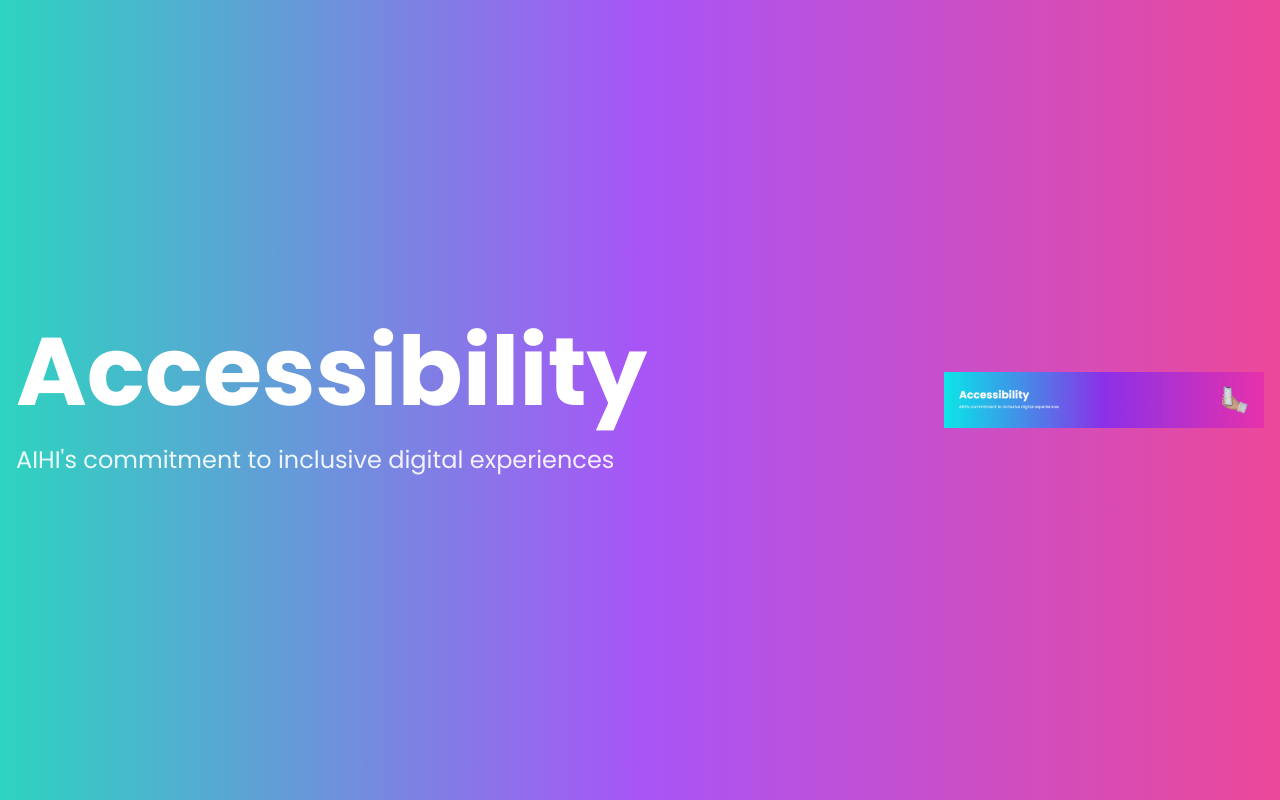
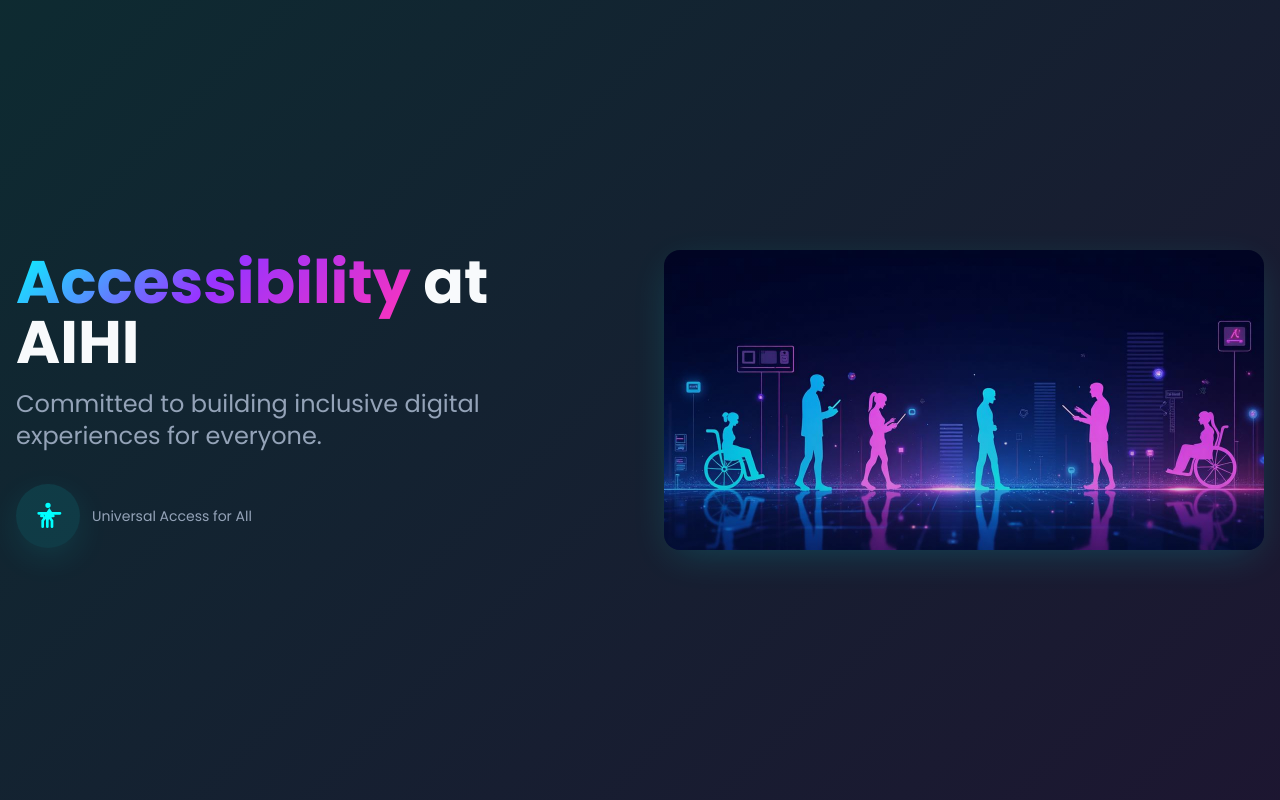
Before and after one commit to TechLeadsUser/aihi-inclusive-reach, a React (Vite) app: page / in a window 1280 px wide. Shown: the top 800 px of the page. Built offline with nearby package versions, Linux system fonts and the light colour scheme.

Commit message:
Reverted to commit 96bddc82eac14c98df83f4da753ba8747af2e63e

```diff
--- a/src/components/AccessibilityHero.tsx
+++ b/src/components/AccessibilityHero.tsx
@@ -1,31 +1,54 @@
+import heroImage from "@/assets/accessibility-hero.jpg";
+
 const AccessibilityHero = () => {
   return (
     <section className="relative min-h-screen flex items-center justify-center overflow-hidden">
-      {/* Background gradient - teal to purple to magenta */}
-      <div className="absolute inset-0 bg-gradient-to-r from-teal-400 via-purple-500 to-pink-500" />
+      {/* Background gradient */}
+      <div className="absolute inset-0 hero-gradient" />
 
       {/* Content */}
       <div className="relative z-10 container mx-auto px-4">
         <div className="grid lg:grid-cols-2 gap-12 items-center">
           {/* Left side - Text content */}
           <div className="space-y-8">
-            <div className="space-y-6">
-              <h1 className="text-6xl lg:text-8xl font-bold font-heading leading-tight text-white">
-                Accessibility
+            <div className="space-y-4">
+              <h1 className="text-5xl lg:text-6xl font-bold font-heading leading-tight">
+                <span className="brand-gradient">Accessibility</span>{' '}
+                <span className="text-foreground">at AIHI</span>
               </h1>
-              <p className="text-xl lg:text-2xl text-white/90 leading-relaxed">
-                AIHI's commitment to inclusive digital experiences
+              <p className="text-xl lg:text-2xl text-muted-foreground leading-relaxed">
+                Committed to building inclusive digital experiences for everyone.
               </p>
+            </div>
+
+            {/* Accessibility symbol */}
+            <div className="flex items-center space-x-3">
+              <div className="w-16 h-16 rounded-full bg-primary/10 flex items-center justify-center shadow-brand">
+                <svg
+                  className="w-8 h-8 text-primary"
+                  fill="currentColor"
+                  viewBox="0 0 24 24"
+                  aria-label="Universal Access Symbol"
+                >
+                  <path d="M12 2a2 2 0 1 0 0 4 2 2 0 0 0 0-4zM21 9h-6l-2-3-2 3H5a1 1 0 1 0 0 2h4.261l.575 1.722L8.728 11H7a1 1 0 1 0 0 2h1.388l-.312.935L7 15.133v4.867a1 1 0 1 0 2 0v-4.133l1.076-1.615L10.5 15v5a1 1 0 1 0 2 0v-5l.424-.748L14 15.867v4.133a1 1 0 1 0 2 0v-4.867l-1.076-1.198-.312-.935H16a1 1 0 1 0 0-2h-1.728l-1.108-1.722L13.739 11H21a1 1 0 1 0 0-2z"/>
+                </svg>
+              </div>
+              <div className="text-sm text-muted-foreground">
+                Universal Access for All
+              </div>
             </div>
           </div>
 
-          {/* Right side - Phone illustration */}
-          <div className="relative flex justify-center lg:justify-end">
-            <img
-              src="/lovable-uploads/7decd6eb-0925-443b-b55b-84aca5654aa6.png"
-              alt="3D mobile phone illustration representing accessible technology"
-              className="w-64 h-auto lg:w-80"
-            />
+          {/* Right side - Hero image */}
+          <div className="relative">
+            <div className="relative rounded-2xl overflow-hidden shadow-brand">
+              <img
+                src={heroImage}
+                alt="Diverse people connected by digital interfaces representing accessibility and inclusion in technology"
+                className="w-full h-auto transition-smooth hover:scale-105"
+              />
+              <div className="absolute inset-0 bg-gradient-to-t from-background/20 to-transparent" />
+            </div>
           </div>
         </div>
       </div>
```
Also changed, not shown: public/lovable-uploads/7decd6eb-0925-443b-b55b-84aca5654aa6.png (deleted).
